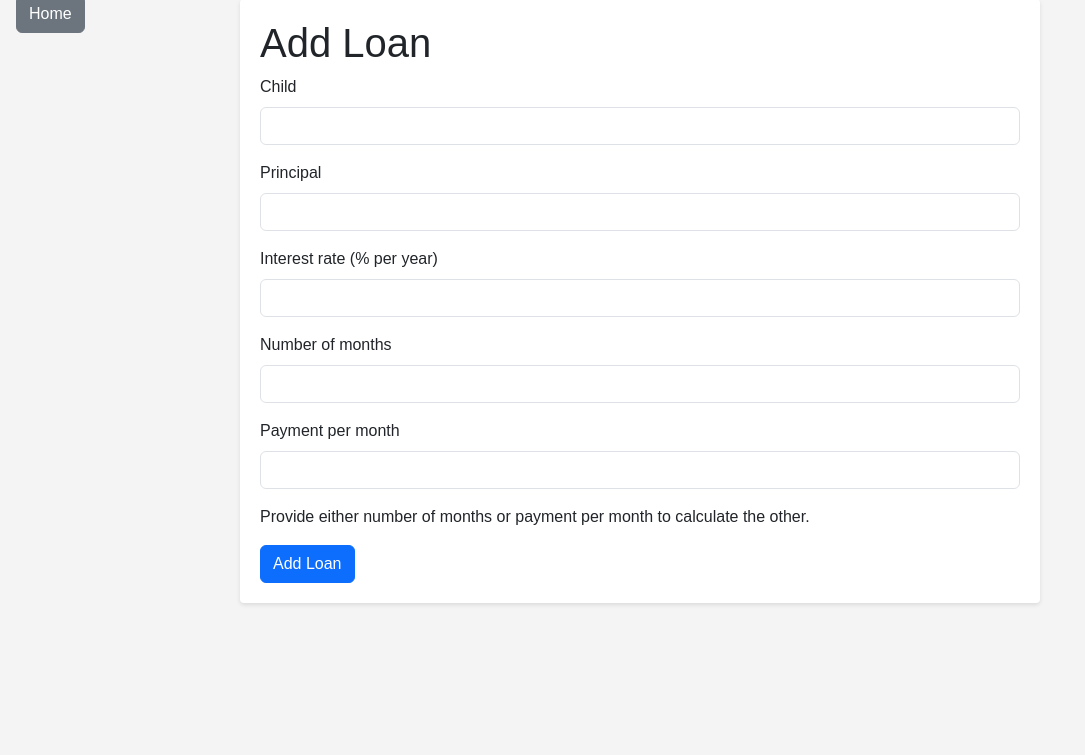
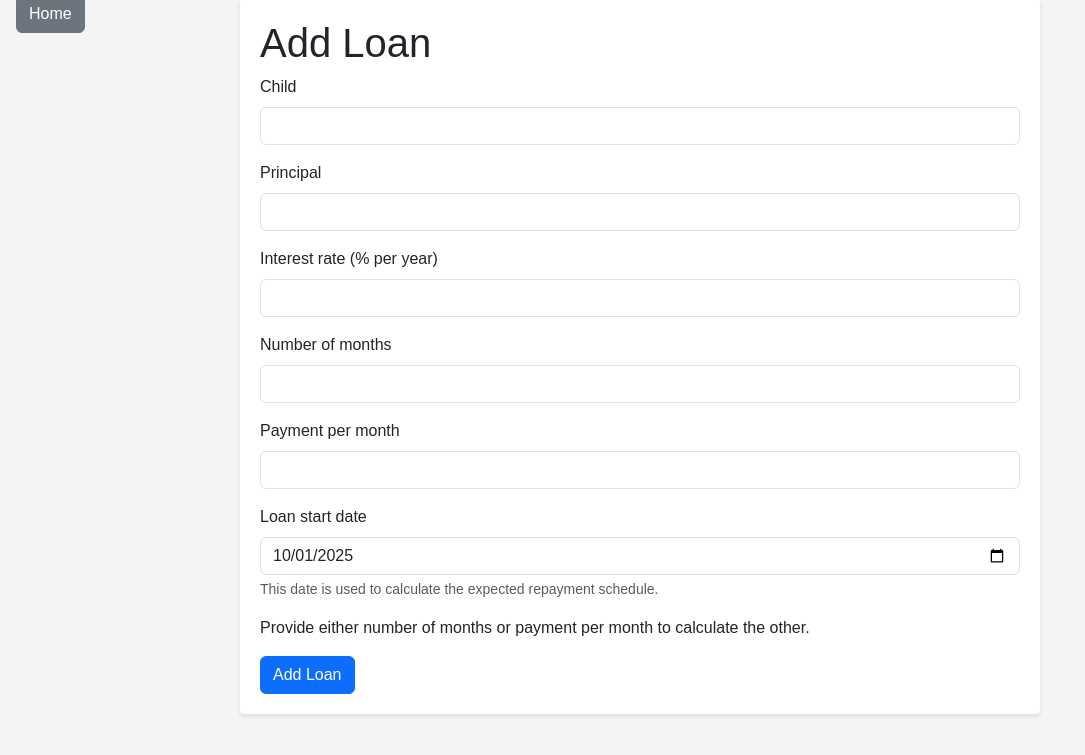
Before and after one commit to zageabb/Bank_of_mum, a Flask app: page /loan/add in a window 1280 px wide. Shown: the part 21-776 px from the top of the page, without its empty margins (0-1085 px from the left). Run offline with Flask 3, Linux system fonts and the light colour scheme.

Commit message:
Add Python dependencies list

```diff
--- a/app.py
+++ b/app.py
@@ -62,6 +62,7 @@ def load_loans():
         loan['id'] = loan_id
         payments = loan.get('payments') or []
         loan['payments'] = payments
+        loan.setdefault('start_date', None)
 
         principal, annual_rate, months, payment = _resolve_loan_terms(loan)
         loan['principal'] = principal
@@ -90,6 +91,7 @@ def load_loan(loan_id):
         loan = json.load(f)
     loan['id'] = loan_id
     loan['payments'] = loan.get('payments') or []
+    loan.setdefault('start_date', None)
 
     principal, annual_rate, months, payment = _resolve_loan_terms(loan)
     loan['principal'] = principal
@@ -268,9 +270,12 @@ def add_loan():
         rate = float(request.form['rate'])
         months_value = request.form.get('months')
         payment_value = request.form.get('payment')
+        start_date_value = request.form.get('start_date')
 
         months = float(months_value) if months_value else None
         payment = float(payment_value) if payment_value else None
+        start_date = _parse_iso_date(start_date_value)
+        start_date = start_date.isoformat() if start_date else None
 
         if months is not None and months <= 0:
             months = None
@@ -298,11 +303,13 @@ def add_loan():
             'interest_rate': rate,
             'months': months,
             'payment_per_month': payment,
+            'start_date': start_date,
             'payments': []
         }
         save_loan(loan)
         return redirect(url_for('index'))
-    return render_template('add_loan.html')
+    default_start_date = date.today().replace(day=1).isoformat()
+    return render_template('add_loan.html', default_start_date=default_start_date)
 
 
 @app.route('/loan/<loan_id>/edit', methods=['GET', 'POST'])
@@ -313,9 +320,12 @@ def edit_loan(loan_id):
         rate = float(request.form.get('rate', 0) or 0)
         months_value = request.form.get('months')
         payment_value = request.form.get('payment')
+        start_date_value = request.form.get('start_date')
 
         months = float(months_value) if months_value else None
         payment = float(payment_value) if payment_value else None
+        start_date = _parse_iso_date(start_date_value)
+        start_date = start_date.isoformat() if start_date else None
 
         if months is not None and months <= 0:
             months = None
@@ -339,7 +349,8 @@ def edit_loan(loan_id):
             'principal': principal,
             'interest_rate': rate,
             'months': months,
-            'payment_per_month': payment
+            'payment_per_month': payment,
+            'start_date': start_date
         })
         save_loan(loan)
         return redirect(url_for('loan_details', loan_id=loan_id))
--- /dev/null
+++ b/requirements.txt
@@ -0,0 +1 @@
+Flask>=2.3,<3.0
--- a/templates/add_loan.html
+++ b/templates/add_loan.html
@@ -22,6 +22,11 @@
     <label for="payment" class="form-label">Payment per month</label>
     <input id="payment" name="payment" type="number" step="0.01" class="form-control">
   </div>
+  <div class="mb-3">
+    <label for="start_date" class="form-label">Loan start date</label>
+    <input id="start_date" name="start_date" type="date" value="{{ default_start_date }}" class="form-control">
+    <div class="form-text">This date is used to calculate the expected repayment schedule.</div>
+  </div>
   <p>Provide either number of months or payment per month to calculate the other.</p>
   <button type="submit" class="btn btn-primary">Add Loan</button>
 </form>
--- a/templates/edit_loan.html
+++ b/templates/edit_loan.html
@@ -18,6 +18,11 @@
     <label for="payment" class="form-label">Payment per month</label>
     <input id="payment" name="payment" type="number" step="0.01" value="{{ '%.2f'|format(loan.payment_per_month) if loan.payment_per_month else '' }}" class="form-control">
   </div>
+  <div class="mb-3">
+    <label for="start_date" class="form-label">Loan start date</label>
+    <input id="start_date" name="start_date" type="date" value="{{ loan.start_date if loan.start_date else '' }}" class="form-control">
+    <div class="form-text">This date is used to calculate the expected repayment schedule.</div>
+  </div>
   <p>Provide either number of months or payment per month to calculate the other.</p>
   <button type="submit" class="btn btn-primary">Save</button>
 </form>
--- a/templates/loan_details.html
+++ b/templates/loan_details.html
@@ -7,6 +7,7 @@
     <tr>
       <th>Original amount</th>
       <th>Current balance</th>
+      <th>Start date</th>
       <th>Interest rate</th>
       <th>Term (months)</th>
       <th>Expected payment / month</th>
@@ -19,6 +20,7 @@
     <tr>
       <td>{{ '%.2f'|format(loan.principal) }}</td>
       <td>{{ '%.2f'|format(balance) }}</td>
+      <td>{{ loan.start_date or 'Not set' }}</td>
       <td>{{ '%.2f'|format(loan.interest_rate) }}%</td>
       <td>{{ '%.2f'|format(loan.months) if loan.months else 'N/A' }}</td>
       <td>{{ '%.2f'|format(loan.payment_per_month) }}</td>
```
